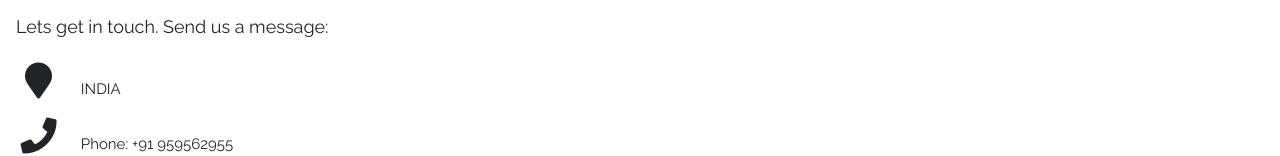
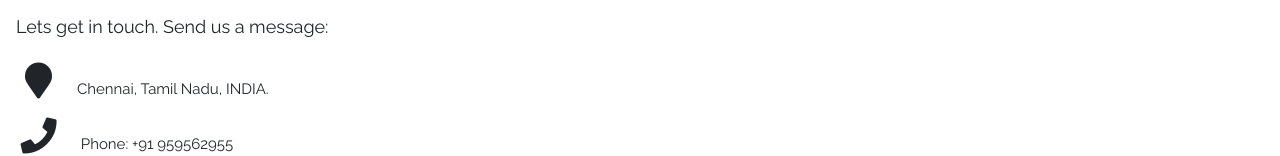
Before and after one commit to jeromejad/heart-disease, a plain HTML site: page templates/welcome.html in a window 1280 px wide. Shown: the part 2598-2754 px from the top of the page. Drawn offline with nearby package versions, Linux system fonts and the light colour scheme; files that its build step writes are made by us from their sources; files whose address does not match are found by name.

Commit message:
Update welcome.html

```diff
--- a/templates/welcome.html
+++ b/templates/welcome.html
@@ -197,7 +197,7 @@ body, html {
   <h3 >CONTACT</h3>
   <p class=" w3-large">Lets get in touch. Send us a message:</p>
   <div style="margin-top:20px">
-    <p><i class="fa fa-map-marker fa-fw w3-xxlarge w3-margin-right"></i> INDIA</p>
+    <p><i class="fa fa-map-marker fa-fw w3-xxlarge w3-margin-right"></i>Chennai, Tamil Nadu, INDIA.</p>
     <p><i class="fa fa-phone fa-fw w3-xxlarge w3-margin-right"></i> Phone: +91 959562955</p>
     <p><i class="fa fa-envelope fa-fw w3-xxlarge w3-margin-right"> </i> Email: SACHIN@mail.com</p>
     <br>
```
